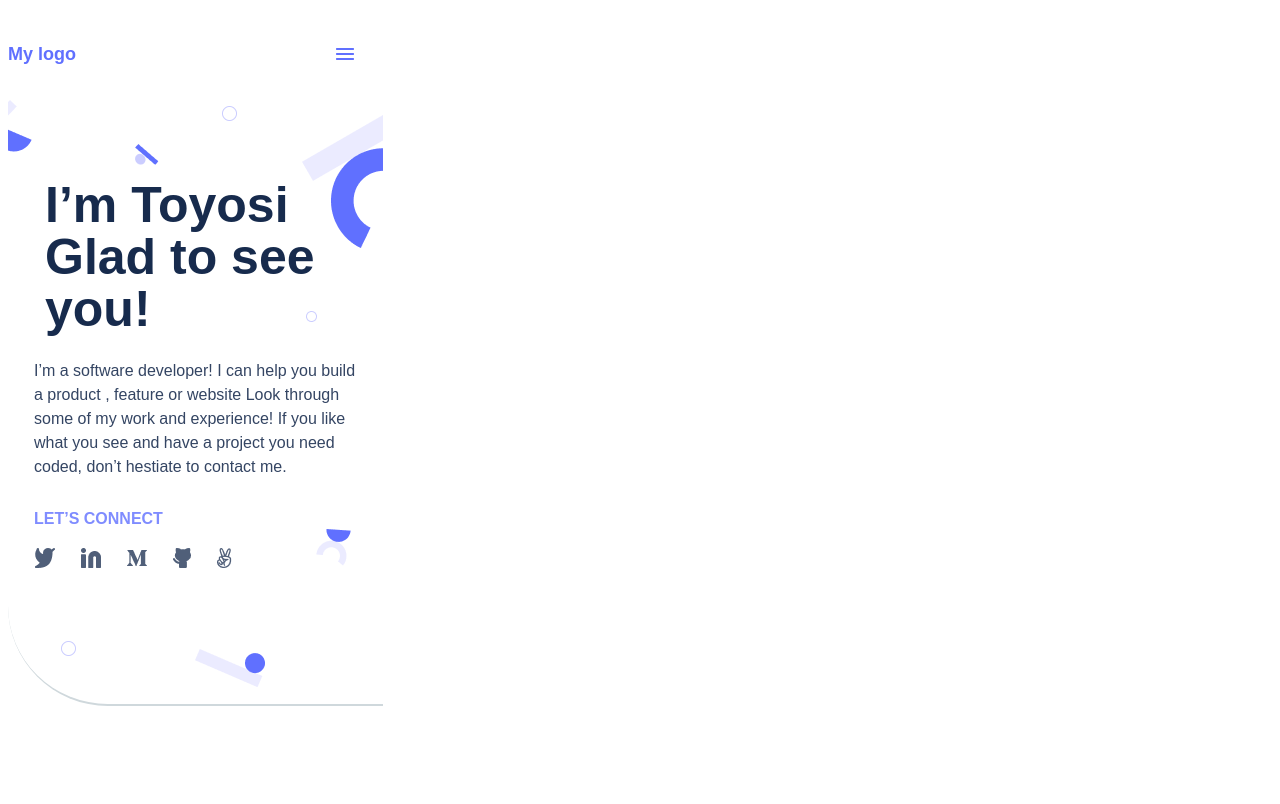
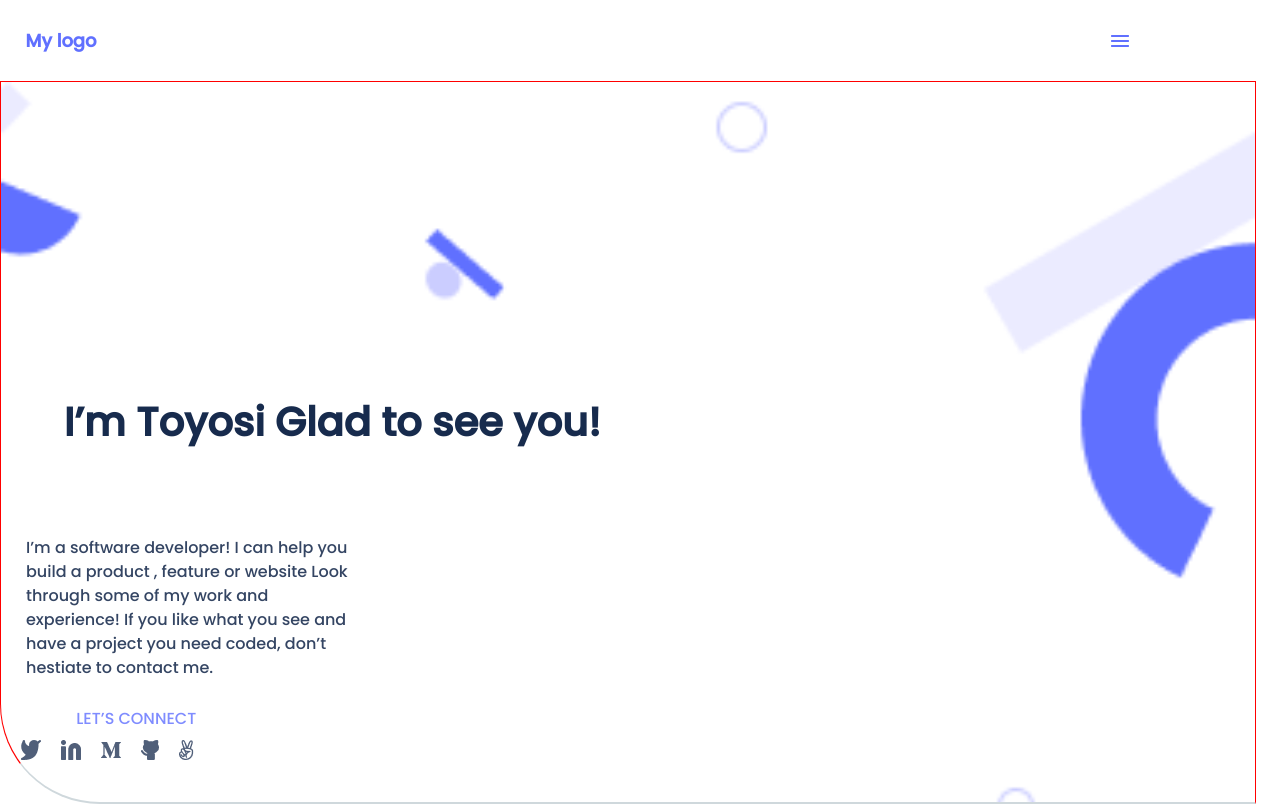
Before and after one commit to Yorsyboy/Microverse-Portfolio, a website: page index.html in a window 1280 px wide. Drawn offline with Linux system fonts and the light colour scheme.

Commit message:
FIXED EXCESS SPACE

```diff
--- a/index.html
+++ b/index.html
@@ -1,5 +1,6 @@
 <!DOCTYPE html>
 <html lang="en">
+
 <head>
     <meta charset="UTF-8">
     <meta http-equiv="X-UA-Compatible" content="IE=edge">
@@ -7,6 +8,7 @@
     <title>My Portfolio</title>
     <link rel="stylesheet" href="main.css">
 </head>
+
 <body>
     <header class="header-container">
         <nav class="nav-item1">My logo</nav>
@@ -15,6 +17,7 @@
             <img src="images/toggle.png" alt="toggle">
         </nav>
     </header>
+    <section>
         <div class="content">
             <h1 class="intro">I’m Toyosi Glad to see you!</h1>
             <p class="intro1">
@@ -24,22 +27,24 @@
             </p>
             <h3 class="intro2">LET’S CONNECT</h3>
             <ul class="social">
-            <li class="social-icon">
-                <img src="images/twitter.png" alt="twitter">
+                <li class="social-icon twitter">
+                    <a><img src="images/twitter.png" alt="twitter"></li></a>
                 </li>
-            <li class="social-icon">
-                <img src="images/linkedin.png" alt="linkedin">
+                <li class="social-icon linkedin">
+                    <a><img src="images/Linkedin.png" alt="linkedin"></a>
                 </li>
-            <li class="social-icon">
-                <img src="images/m.png" alt="m">
+                <li class="social-icon m">
+                    <a><img src="images/m.png" alt="m"></a>
                 </li>
-            <li class="social-icon">
-                <img src="images/github.png" alt="github">
+                <li class="social-icon github">
+                    <a><img src="images/github.png" alt="github"></a>
                 </li>
-            <li class="social-icon">
-                <img src="images/fingers.png" alt="fingers">
+                <li class="social-icon fingers">
+                    <a><img src="images/fingers.png" alt="fingers"></a>
                 </li>
             </ul>
         </div>
+    </section>
 </body>
+
 </html>
--- a/main.css
+++ b/main.css
@@ -1,8 +1,16 @@
+@import url('https://fonts.googleapis.com/css2?family=Montserrat:wght@500&family=Poppins:wght@500&display=swap');
+
+* {
+  padding: 0;
+  margin: 0;
+}
+
 .header-container {
   display: flex;
   justify-content: space-between;
-  width: 375px;
-  height: 92px;
+  width: 95%;
+  height: 30px;
+  padding: 2%;
 }
 
 .header-container > nav {
@@ -30,58 +38,60 @@
 }
 
 .content {
+  border: 1px solid red;
   display: flex;
   flex-direction: column;
   background-image: url("images/header.png");
   background-size: 100%;
   background-repeat: no-repeat;
-  width: 375px;
-  height: 604px;
+  width: 98%;
+  height: 90vh;
   border-radius: 0 0 0 100px;
   border-bottom: 2px solid #cfd8dc;
 }
 
 .intro {
-  width: 270px;
   font-family: 'Poppins', sans-serif;
   font-style: normal;
-  font-weight: bold;
-  font-size: 50px;
+  font-weight: 700;
+  font-size: 40px;
   line-height: 52px;
   display: flex;
-  justify-content: center;
   align-items: center;
   color: #172b4d;
-  padding-left: 25px;
-  padding-top: 67px;
-  margin: 12px;
+  width: 70%;
+  margin: 5%;
+  margin-top: 25%;
 }
 
 .intro1 {
-  display: flex;
-  width: 327px;
   font-family: 'Poppins', sans-serif;
   font-style: normal;
   font-weight: 400;
   font-size: 16px;
   line-height: 24px;
+  position: static;
+  width: 327px;
+  height: 146px;
+  left: 24px;
+  top: 276px;
   color: #344563;
-  padding-left: 26px;
-  align-items: center;
-  justify-content: center;
-  margin: 12px 0;
+  margin-top: 0;
+}
+
+p.intro1 {
+  padding: 25px;
 }
 
 .intro2 {
   display: flex;
-  align-items: flex-start;
   font-family: 'Poppins', sans-serif;
   font-style: normal;
-  font-weight: bold;
+  font-weight: 500;
   font-size: 16px;
   line-height: 24px;
   color: #7f8cff;
-  padding-left: 26px;
+  margin-left: 6%;
 }
 
 .social {
@@ -92,14 +102,14 @@
 ul.social {
   margin-block-start: 1px;
   margin-block-end: 1px;
-  padding-inline-start: 1px;
+  padding-inline-start: 0;
 }
 
 .social-icon {
   align-items: center;
   justify-content: center;
   height: 20px;
-  padding-left: 26px;
+  padding: 10px 0 0 20px;
 }
 
 li.social-icon {
```
Also changed, not shown: README.md. Lines whose indentation alone changed are shown as unchanged.
